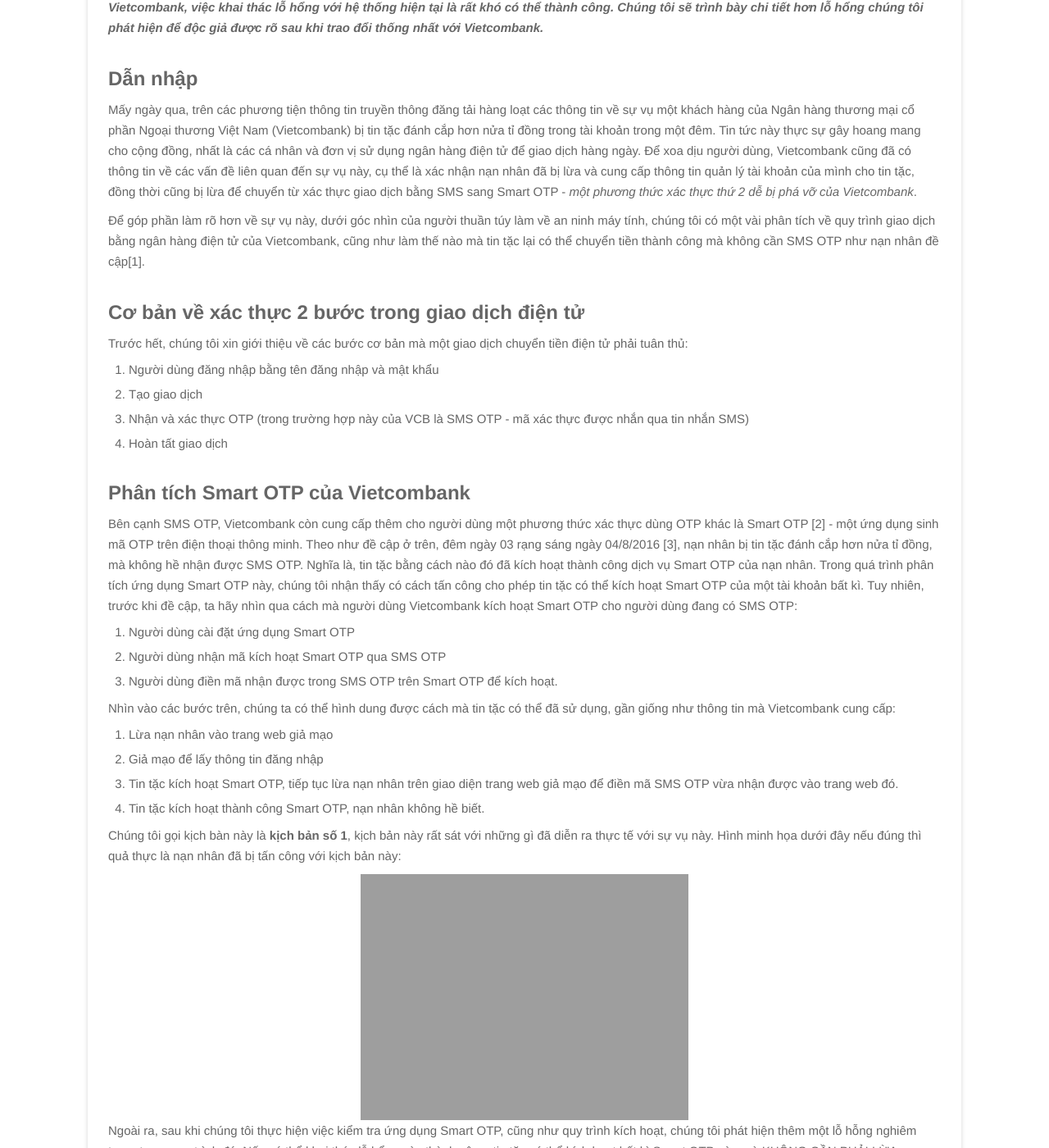
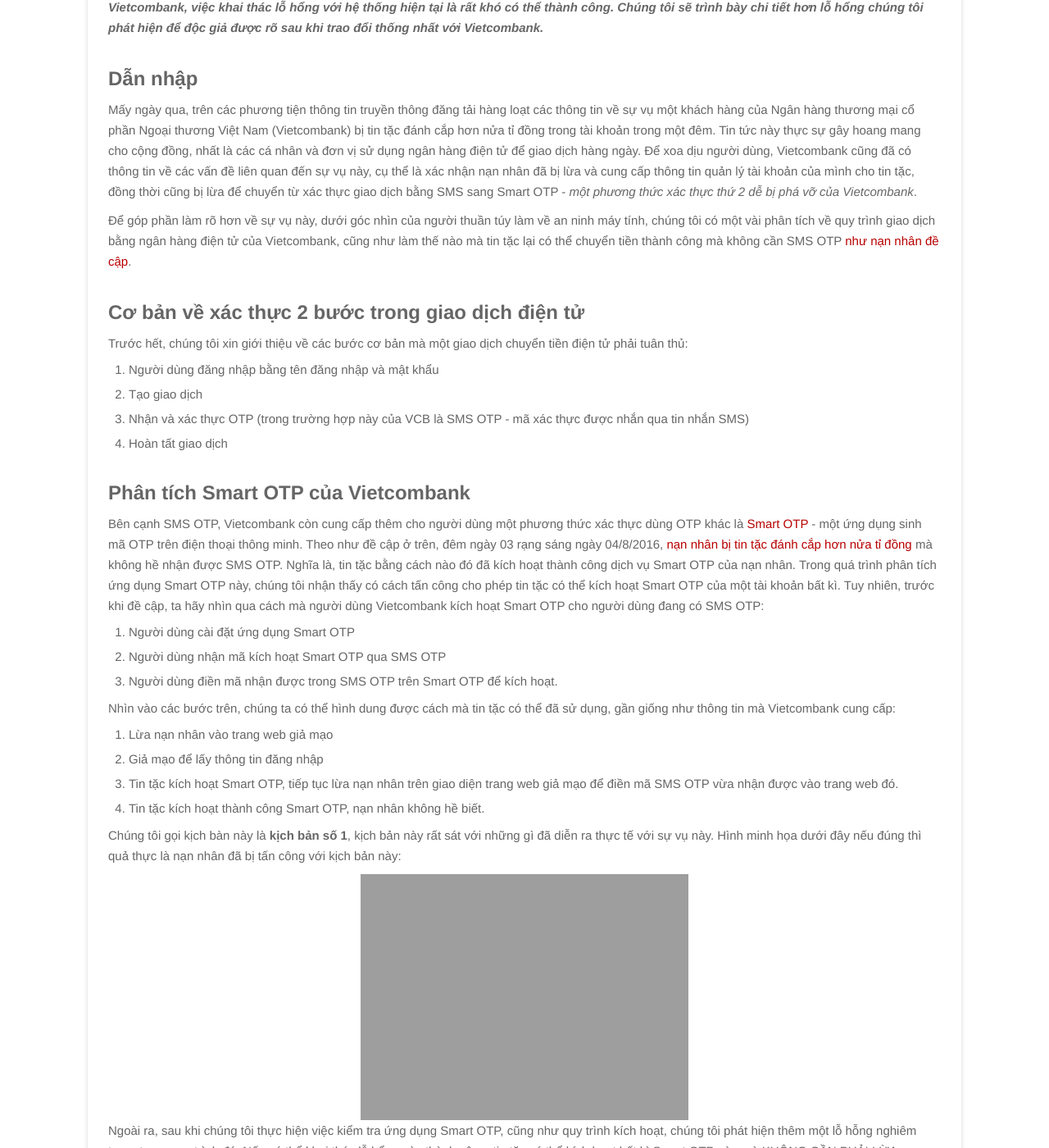
Before and after one commit to VNSECURITY/vnsecurity.github.io, a Jekyll site: the page built from _posts/2016-08-13-Ve-su-vu-khach-hang-Vietcombank-bi-mat-tien.md, in a window 1280 px wide and 1400 px high, scrolled down 328 px. Shown: the whole window at 82% size. Built offline with Jekyll 4.4.1, drawn with Linux system fonts in a browser that asks for light colours; comment, search, counter and statistics services are not loaded; some of the changed text lies outside the part shown.

Commit message:
Update 2016-08-13-Ve-su-vu-khach-hang-Vietcombank-bi-mat-tien.md

```diff
--- a/_posts/2016-08-13-Ve-su-vu-khach-hang-Vietcombank-bi-mat-tien.md
+++ b/_posts/2016-08-13-Ve-su-vu-khach-hang-Vietcombank-bi-mat-tien.md
@@ -17,7 +17,7 @@
 ### Dẫn nhập
 Mấy ngày qua, trên các phương tiện thông tin truyền thông đăng tải hàng loạt các thông tin về sự vụ một khách hàng của Ngân hàng thương mại cổ phần Ngoại thương Việt Nam (Vietcombank) bị tin tặc đánh cắp hơn nửa tỉ đồng trong tài khoản trong một đêm. Tin tức này thực sự gây hoang mang cho cộng đồng, nhất là các cá nhân và đơn vị sử dụng ngân hàng điện tử để giao dịch hàng ngày. Để xoa dịu người dùng, Vietcombank cũng đã có thông tin về các vấn đề liên quan đến sự vụ này, cụ thể là xác nhận nạn nhân đã bị lừa và cung cấp thông tin quản lý tài khoản của mình cho tin tặc, đồng thời cũng bị lừa để chuyển từ xác thực giao dịch bằng SMS sang Smart OTP - *một phương thức xác thực thứ 2 dễ bị phá vỡ của Vietcombank*.
 
-Để góp phần làm rõ hơn về sự vụ này, dưới góc nhìn của người thuần túy làm về an ninh máy tính, chúng tôi có một vài phân tích về quy trình giao dịch bằng ngân hàng điện tử của Vietcombank, cũng như làm thế nào mà tin tặc lại có thể chuyển tiền thành công mà không cần SMS OTP như nạn nhân đề cập[1].
+Để góp phần làm rõ hơn về sự vụ này, dưới góc nhìn của người thuần túy làm về an ninh máy tính, chúng tôi có một vài phân tích về quy trình giao dịch bằng ngân hàng điện tử của Vietcombank, cũng như làm thế nào mà tin tặc lại có thể chuyển tiền thành công mà không cần SMS OTP [như nạn nhân đề cập](http://motthegioi.vn/kinh-te-c-67/thi-truong-kinh-doanh-c-97/tai-khoan-tai-vietcombank-bong-mat-500-trieu-trong-dem-40267.html).
 
 ### Cơ bản về xác thực 2 bước trong giao dịch điện tử
 Trước hết, chúng tôi xin giới thiệu về các bước cơ bản mà một giao dịch chuyển tiền điện tử phải tuân thủ:
@@ -28,7 +28,7 @@
 4. Hoàn tất giao dịch
 
 ### Phân tích Smart OTP của Vietcombank
-Bên cạnh SMS OTP, Vietcombank còn cung cấp thêm cho người dùng một phương thức xác thực dùng OTP khác là Smart OTP [2] - một ứng dụng sinh mã OTP trên điện thoại thông minh. Theo như đề cập ở trên, đêm ngày 03 rạng sáng ngày 04/8/2016 [3], nạn nhân bị tin tặc đánh cắp hơn nửa tỉ đồng, mà không hề nhận được SMS OTP. Nghĩa là, tin tặc bằng cách nào đó đã kích hoạt thành công dịch vụ Smart OTP của nạn nhân. Trong quá trình phân tích ứng dụng Smart OTP này, chúng tôi nhận thấy có cách tấn công cho phép tin tặc có thể kích hoạt Smart OTP của một tài khoản bất  kì. Tuy nhiên, trước khi đề cập, ta hãy nhìn qua cách mà người dùng Vietcombank kích hoạt Smart OTP cho người dùng đang có SMS OTP:
+Bên cạnh SMS OTP, Vietcombank còn cung cấp thêm cho người dùng một phương thức xác thực dùng OTP khác là [Smart OTP](https://www.vietcombank.com.vn/News/Vcb_News.aspx?ID=5630) - một ứng dụng sinh mã OTP trên điện thoại thông minh. Theo như đề cập ở trên, đêm ngày 03 rạng sáng ngày 04/8/2016, [nạn nhân bị tin tặc đánh cắp hơn nửa tỉ đồng](https://www.vietcombank.com.vn/News/Vcb_News.aspx?ID=6481) mà không hề nhận được SMS OTP. Nghĩa là, tin tặc bằng cách nào đó đã kích hoạt thành công dịch vụ Smart OTP của nạn nhân. Trong quá trình phân tích ứng dụng Smart OTP này, chúng tôi nhận thấy có cách tấn công cho phép tin tặc có thể kích hoạt Smart OTP của một tài khoản bất  kì. Tuy nhiên, trước khi đề cập, ta hãy nhìn qua cách mà người dùng Vietcombank kích hoạt Smart OTP cho người dùng đang có SMS OTP:
 
 1. Người dùng cài đặt ứng dụng Smart OTP
 2. Người dùng nhận mã kích hoạt Smart OTP qua SMS OTP
@@ -60,13 +60,3 @@
 
 Thaidn, Kha Nguyen - VNSecurity
 Tienpp biên soạn
-
-*Tham khảo:*
-
-[1][Tài khoản tại Vietcombank bỗng mất 500 triệu trong đêm](http://motthegioi.vn/kinh-te-c-67/thi-truong-kinh-doanh-c-97/tai-khoan-tai-vietcombank-bong-mat-500-trieu-trong-dem-40267.html)
-
-[2][Từ ngày 30/01/2015, Vietcombank chính thức triển khai ứng dụng Vietcombank Smart OTP - giải pháp mới trong xác thực giao dịch điện tử](https://www.vietcombank.com.vn/News/Vcb_News.aspx?ID=5630)
-
-[3] [VIETCOMBANK THÔNG TIN VỀ SỰ VIỆC KHÁCH HÀNG THÔNG BÁO BỊ MẤT TIỀN TỪ TÀI KHOẢN](https://www.vietcombank.com.vn/News/Vcb_News.aspx?ID=6481)
-
-[4][Phân tích ứng dụng Btalk trên Android – Phần một: Cơ chế xác thực người dùng](http://www.vnsecurity.net/news/2014/05/06/btalk-part-1.html)
```
Also changed, not shown: other parts of _posts/2016-08-13-Ve-su-vu-khach-hang-Vietcombank-bi-mat-tien.md (+1 -1 lines).
